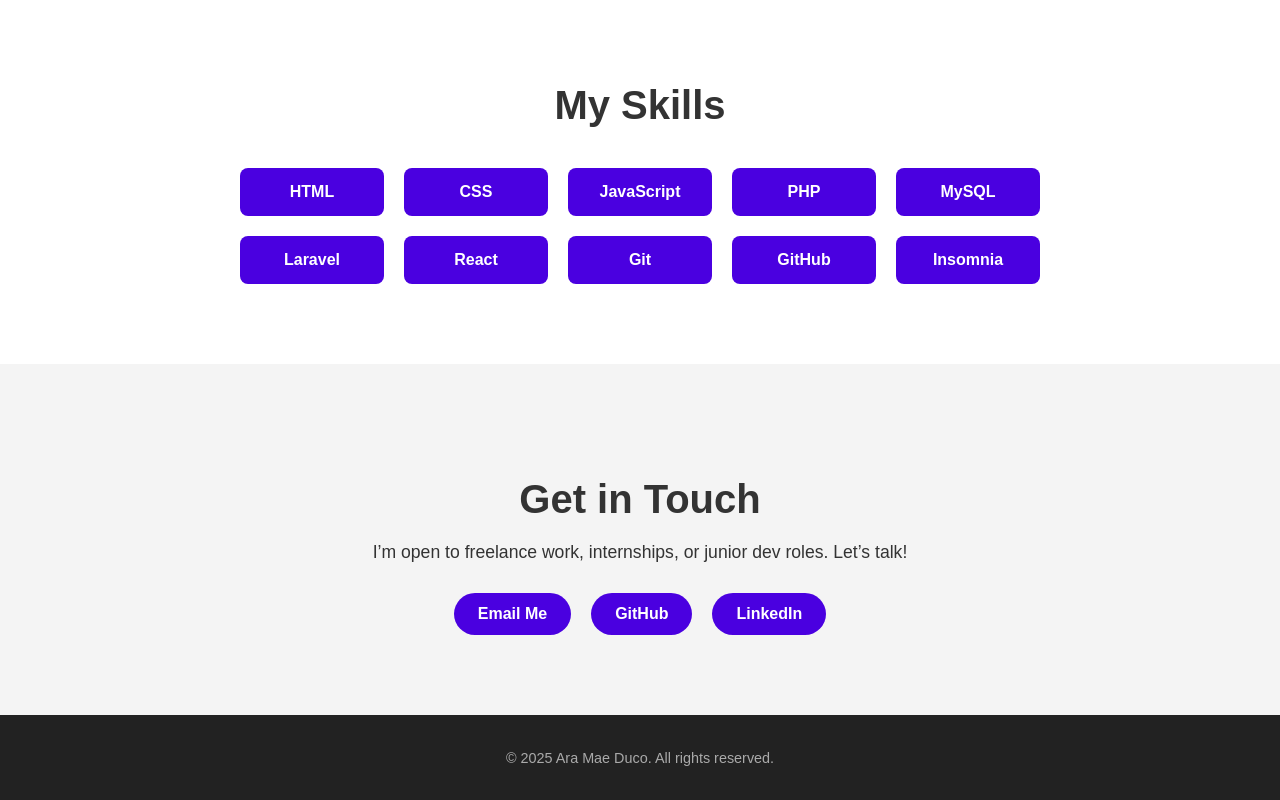
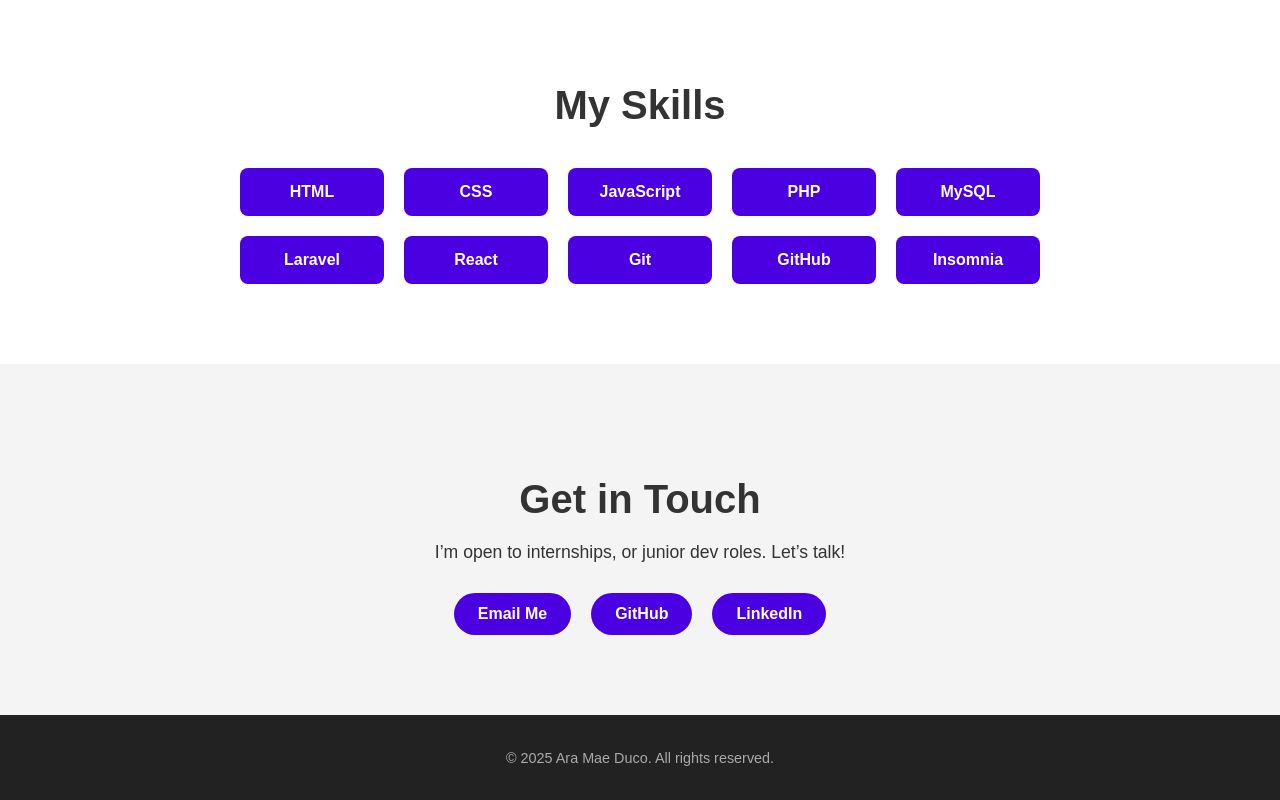
Before and after one commit to ara-11/portfolio-site, a React (Vite) app: page / in a window 1280 px wide. Shown: the part 2174-2974 px from the top of the page. Built offline with nearby package versions, Linux system fonts and the light colour scheme.

Commit message:
changed contact description

```diff
--- a/src/components/Contact.jsx
+++ b/src/components/Contact.jsx
@@ -5,7 +5,7 @@ function Contact() {
     <section className="contact-section">
       <h2 className="contact-title">Get in Touch</h2>
       <p className="contact-description">
-        I’m open to freelance work, internships, or junior dev roles. Let’s talk!
+        I’m open to internships, or junior dev roles. Let’s talk!
       </p>
 
       <div className="contact-links">
```
